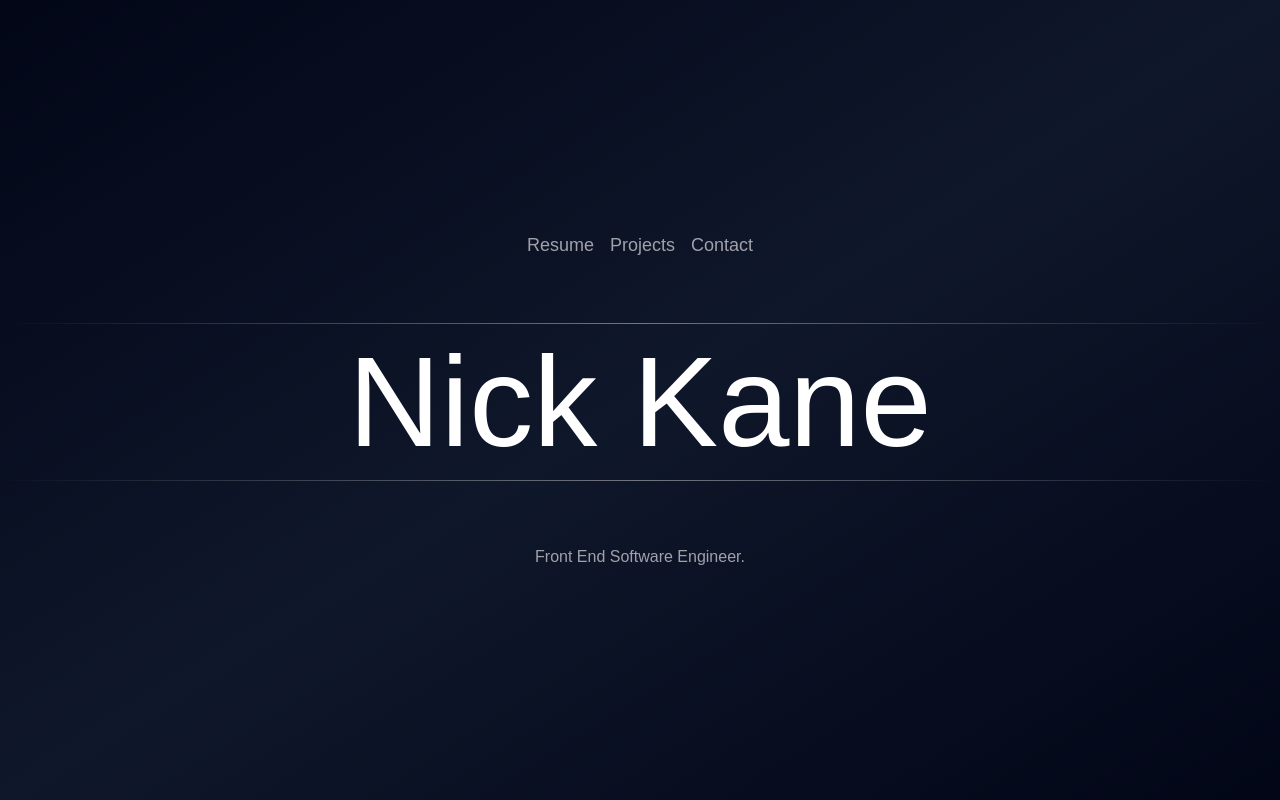
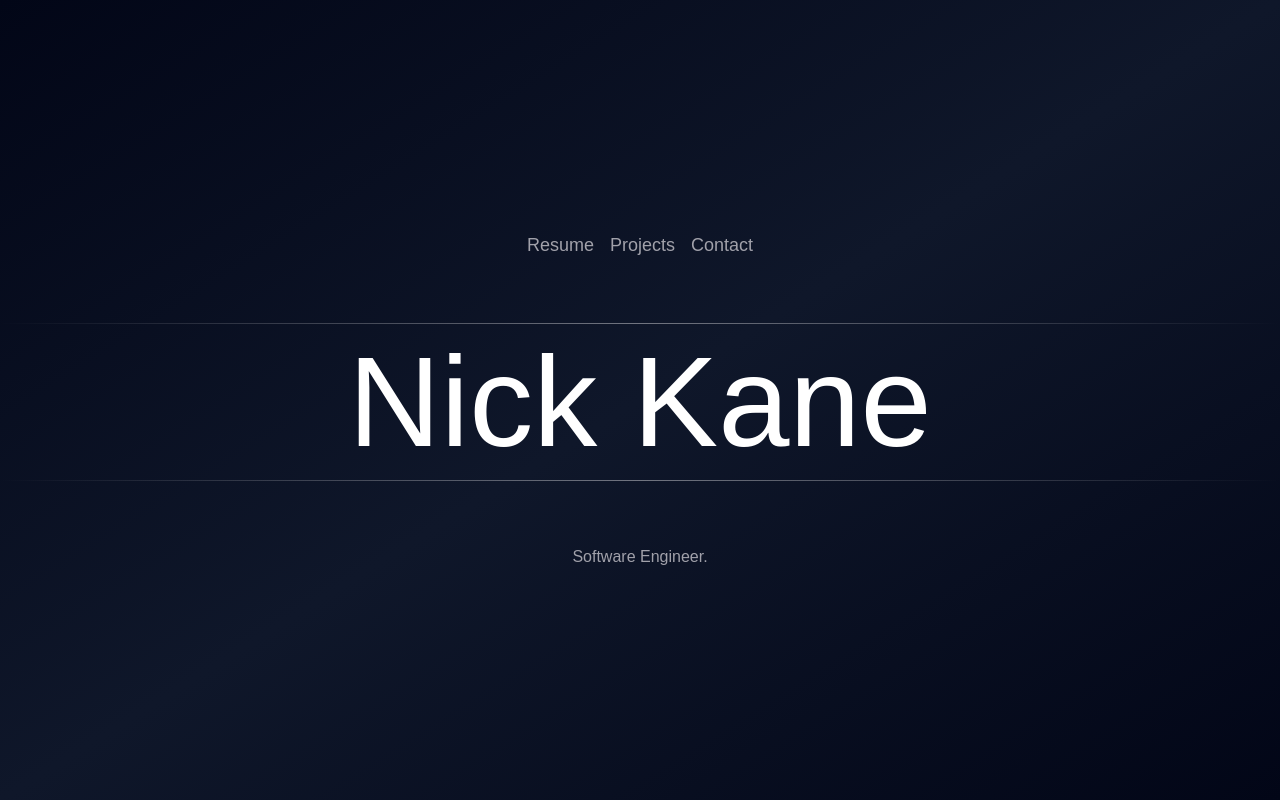
Before and after one commit to nkane312/portfolio, a Next.js app: page / in a window 1280 px wide. Built offline with nearby package versions, Linux system fonts and the light colour scheme.

Commit message:
minor copy and file updates

```diff
--- a/app/page.tsx
+++ b/app/page.tsx
@@ -40,7 +40,7 @@ export default function Home() {
 
 			<div className="hidden w-screen h-px animate-glow md:block animate-fade-right bg-gradient-to-r from-zinc-300/0 via-zinc-300/50 to-zinc-300/0" />
 			<div className="my-16 text-center animate-fade-in">
-				<h2 className="text-base text-zinc-400 ">Front End Software Engineer.</h2>
+				<h2 className="text-base text-zinc-400 ">Software Engineer.</h2>
 			</div>
 		</main>
 	);
```
Also changed, not shown: 1 other file (tests, documents, lock files or other folders).
